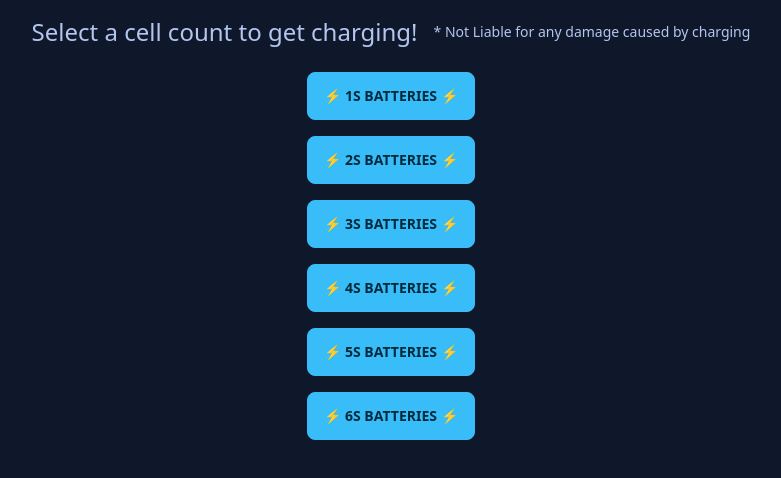
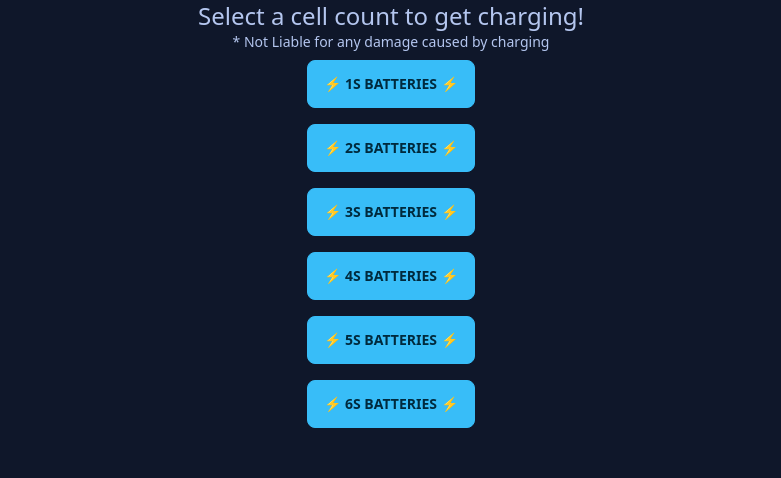
Before and after one commit to z-s-kusz/amp-set, a SvelteKit app: page / in a window 1280 px wide. Shown: the top 478 px of the page, without its empty margins (249-1030 px from the left). Built offline with nearby package versions, Linux system fonts and the light colour scheme.

Commit message:
fix header style

```diff
--- a/src/routes/+page.svelte
+++ b/src/routes/+page.svelte
@@ -2,7 +2,7 @@
     const chargeList = ['1s', '2s', '3s', '4s', '5s', '6s'];
 </script>
 
-<header class="hero hero-content">
+<header class="card text-center">
     <h1 class="text-2xl">Select a cell count to get charging!</h1>
     <p class="text-sm">* Not Liable for any damage caused by charging</p>
 </header>
```
